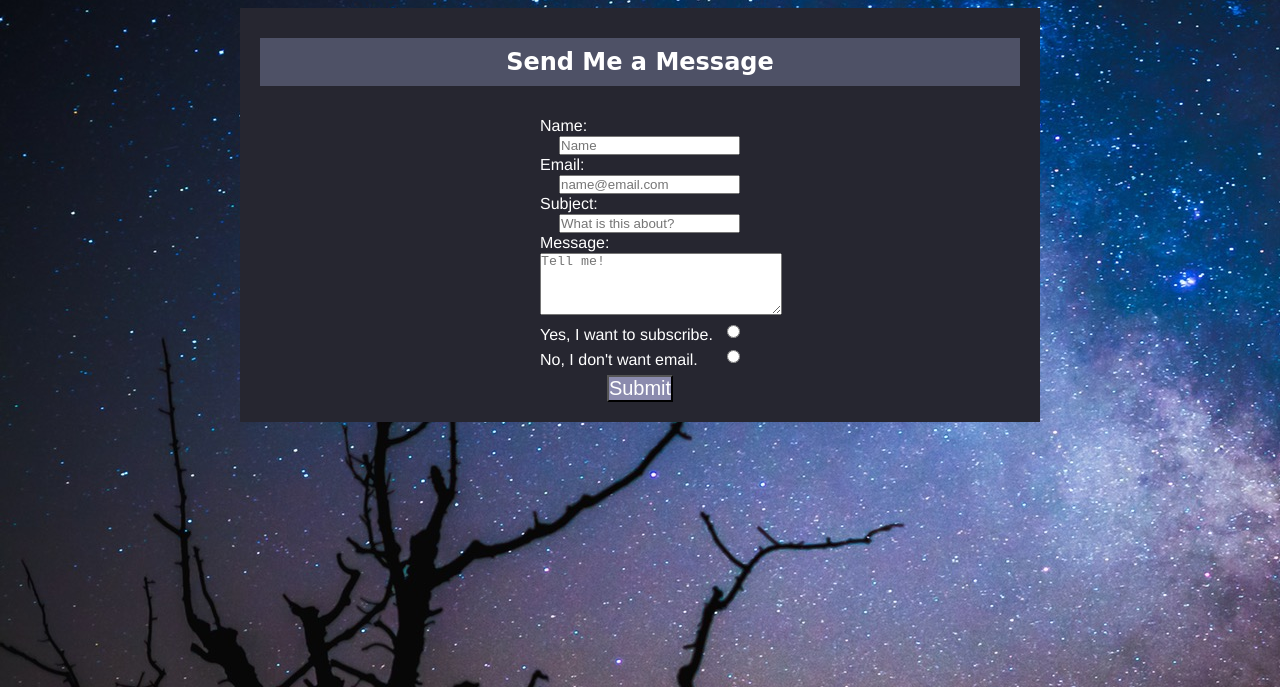
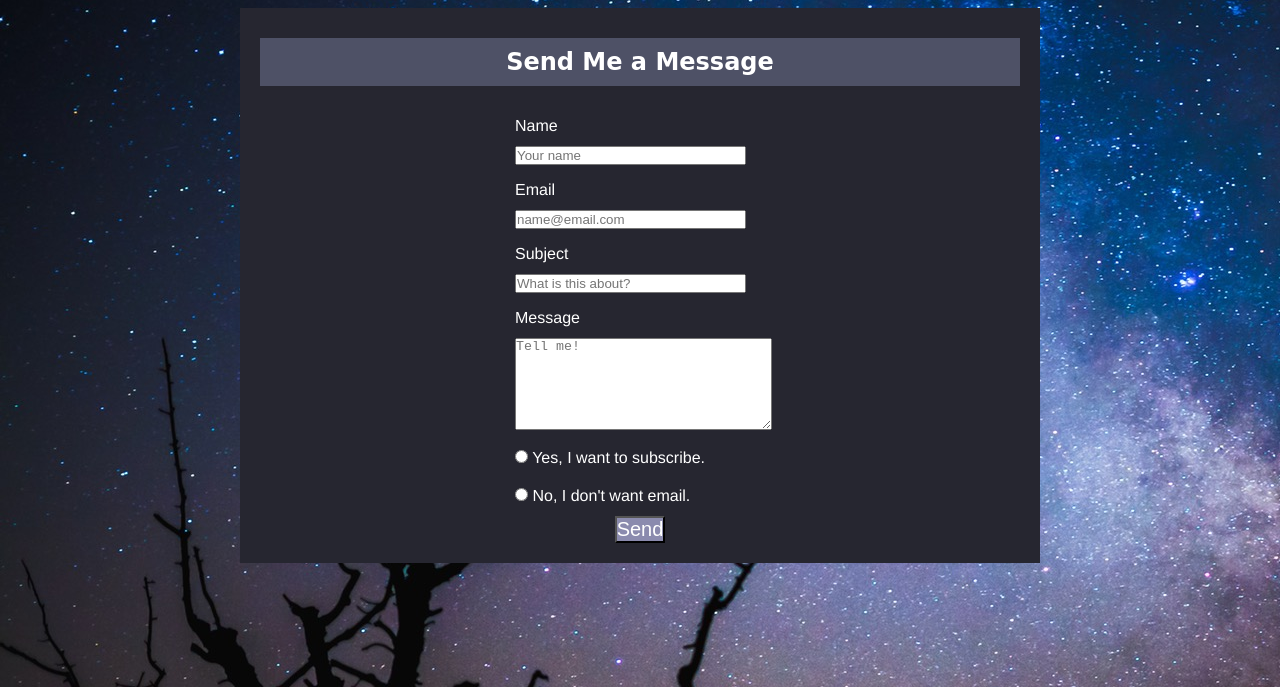
Before and after one commit to TheycallmeNate/second-website, a plain HTML site: page contact.html in a window 1280 px wide. Shown: the part 113-800 px from the top of the page. Drawn offline with nearby package versions, Linux system fonts and the light colour scheme; a web font is replaced by a local one.

Commit message:
adjusted layout of form so that it looks cleaner

```diff
--- a/contact.html
+++ b/contact.html
@@ -20,20 +20,20 @@
 			<h2 class="center-text">Send Me a Message</h2>
 			<form>
 			<!-- <form method="post" action="process.php"> -->
-				<label>Name:<input type="text" name="name" placeholder="Name">
+				<label>Name<input type="text" name="name" placeholder="Your name">
 				</label>
-				<label>Email:<input type="text" name="email" placeholder="name@email.com">
+				<label>Email<input type="text" name="email" placeholder="name@email.com">
 				</label>
-				<label>Subject:<input type="text" name="subject" placeholder="What is this about?">
+				<label>Subject<input type="text" name="subject" placeholder="What is this about?">
 				</label>
-				<label>Message:<br>
-				<textarea name="message" placeholder="Tell me!"></textarea>
+				<label>Message
+				<textarea rows="6" cols="30" name="message" placeholder="Tell me!"></textarea>
 				</label>
 				<label>
 					<input type="radio" name="subscribe" value="yes"> Yes, I want to subscribe.
 				</label>
 				<label><input type="radio" name="subscribe" value="no"> No, I don't want email.</label>
-				<button type="submit">Submit</button>
+				<button type="submit">Send</button>
 			</form>
 		</section>
 	</body>
--- a/css/style.css
+++ b/css/style.css
@@ -87,16 +87,19 @@ form{
 label {
 	display: block;
 	line-height: 20px;
-	width: 200px;
+	width: 250px;
 	margin: 5px auto;
 }
 
 input {
-	float: right;
+	/*float: right;*/
+	padding-right: 50px;
+	margin: 10px auto;
 }
 
 textarea {
-	padding: 0 65px 30px 0;
+	/*padding: 0 65px 30px 0;*/
+	margin-top: 10px;
 }
 
 button {
@@ -112,6 +115,7 @@ button {
 
 
 
+
 /* These are Utility Classes
 ===============================================================================*/
 
```
